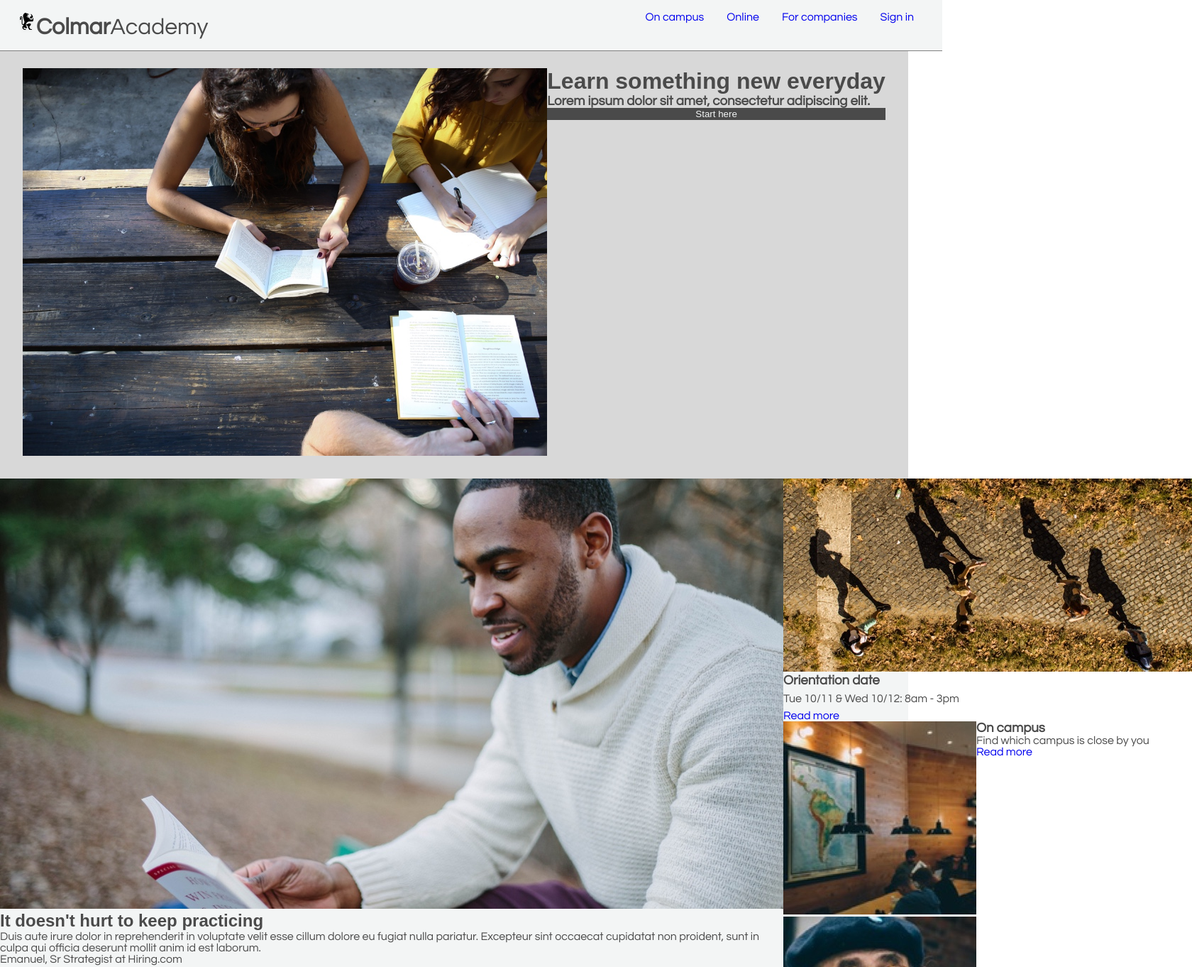
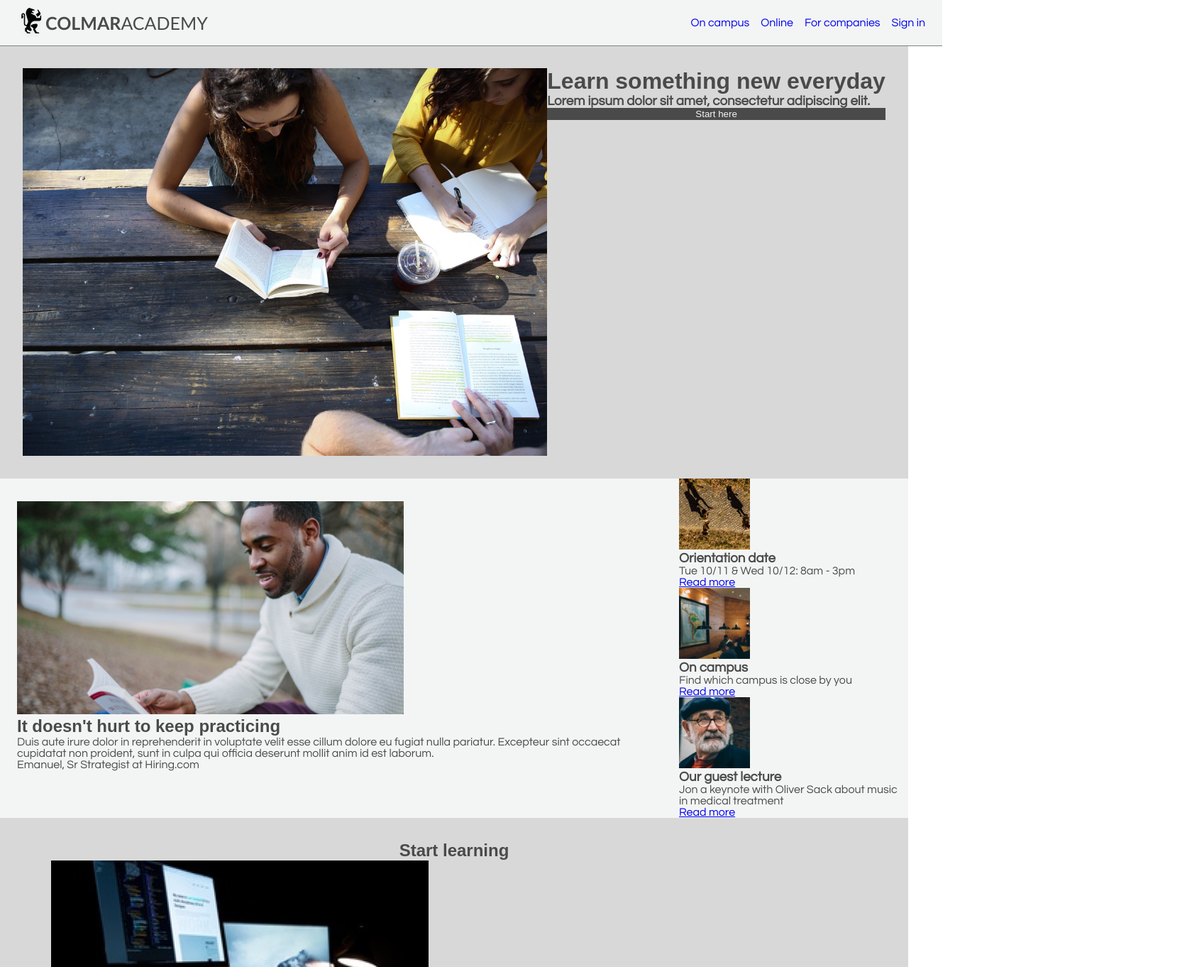
Before and after one commit to marcushuels/colmar_academy_project, a plain HTML site: page index.html in a window 1280 px wide. Shown: the top 1362 px of the page at 71% size, 1680 px wide, since content can reach past the window. Drawn offline with Linux system fonts and the light colour scheme.

Commit message:
Update working files

```diff
--- a/index.html
+++ b/index.html
@@ -9,7 +9,7 @@
 </head>
 <body>
     <header>
-        <a><img src="./resources/assets/images/ic-logo.svg" alt="Colmar Academy Logo"/><span><strong>Colmar</strong>Academy</span></a>
+        <div id="logo"><img src="./resources/assets/images/ic-logo.svg" alt="Colmar Academy Logo"/><span><strong>Colmar</strong>Academy</spans></div>
         <nav>
             <ul>
                 <li><a href="#banner">On campus</a></li>
@@ -119,7 +119,7 @@
         </div>
         <div id="outreach">
             <h2>Thesis exhibit</h2>
-            <div>
+            <div class="container">
                 <div class="left">
                     <video src="./resources/assets/videos/thesis.mp4" width="60%" autoplay>Video Not Supported</video>
                     <div class="desc">
@@ -149,7 +149,6 @@
                 </div>
             </div>
         </div>
-    </div>
         <footer>
             <p>&copy; Colmar Academy. All terms reserved.</p>
             <ul>
@@ -157,5 +156,6 @@
                 <li>Privacy</li>
             </ul>
         </footer>
+    </div>
 </body>
 </html>
--- a/resources/css/style.css
+++ b/resources/css/style.css
@@ -25,23 +25,36 @@ header {
     z-index: 1;
     background-color: #F3F5F5;
     width: 100%;
+    align-items: center;
 }
 
-header span {
-    font-size: 32px;
+header img {
+    width: 40px;
+}
+
+header a {
+    /* align-content: center; */
+    text-decoration: none; */
+    color: #4A4A4A;
+}
+
+#logo {
+    display: flex;
+    font-size: 25px;
+    font-family: 'Trebuchet MS', sans-serif;
+    text-transform: uppercase;
+    font-weight: 200;
+    align-items: center;
+    height: 32px;
 }
 
 ul {
-    display: inline-flex;
+    display: flex;
 }
 
 li {
     list-style-type: none;
-    padding: 0  16px;
-}
-
-a {
-    text-decoration: none;
+    padding-left: 16px;
 }
 
 h1,
@@ -101,32 +114,26 @@ button {
     display: flex;
 }
 
-div.side-container {
+.left {
+    /* width: 60%; */
+    padding: 32px 24px;
+}
+
+.right {
     display: flex;
     flex-direction: column;
+    justify-content: flex-start;
     width: 40%;
 }
 
-div.side-container .container {
-    display: flex;
-    padding: 16px 16px;
+.left img {
+    width: 60%;
+    margin: 0 auto;
 }
 
-div.container .desc p {
-   padding: 8px 0;
-}
-
-div.container .img {
-    /* width: 100%; */
-    overflow: hidden;
-}
-
-.img img {
-    /* max-height: 100%;
-    width: auto;
-    display: block; */
+.right img {
     height: 100px;
-    max-width: 35%;
+    width: 100px;
     object-fit: cover;
 }
 
@@ -156,6 +163,23 @@ div.container .img {
 
 /* Outreach section */
 
+#outreach {
+    display: flex;
+    flex-direction: column;
+    align-items: center;
+}
+
+#outreach h2 {
+    margin: 32px auto;
+}
+
+#outreach .right {
+    margin: 0;
+}
+
+#outreach .container {
+    display: flex;
+}
 
 
 /* Footer */
@@ -163,6 +187,8 @@ div.container .img {
 footer {
     display: flex;
     justify-content: space-between;
+    border-top: 1px solid #4A4A4A;
+    padding: 16px 24px 50px;
 }
 
 footer li {
```
Lines whose indentation alone changed are shown as unchanged.
